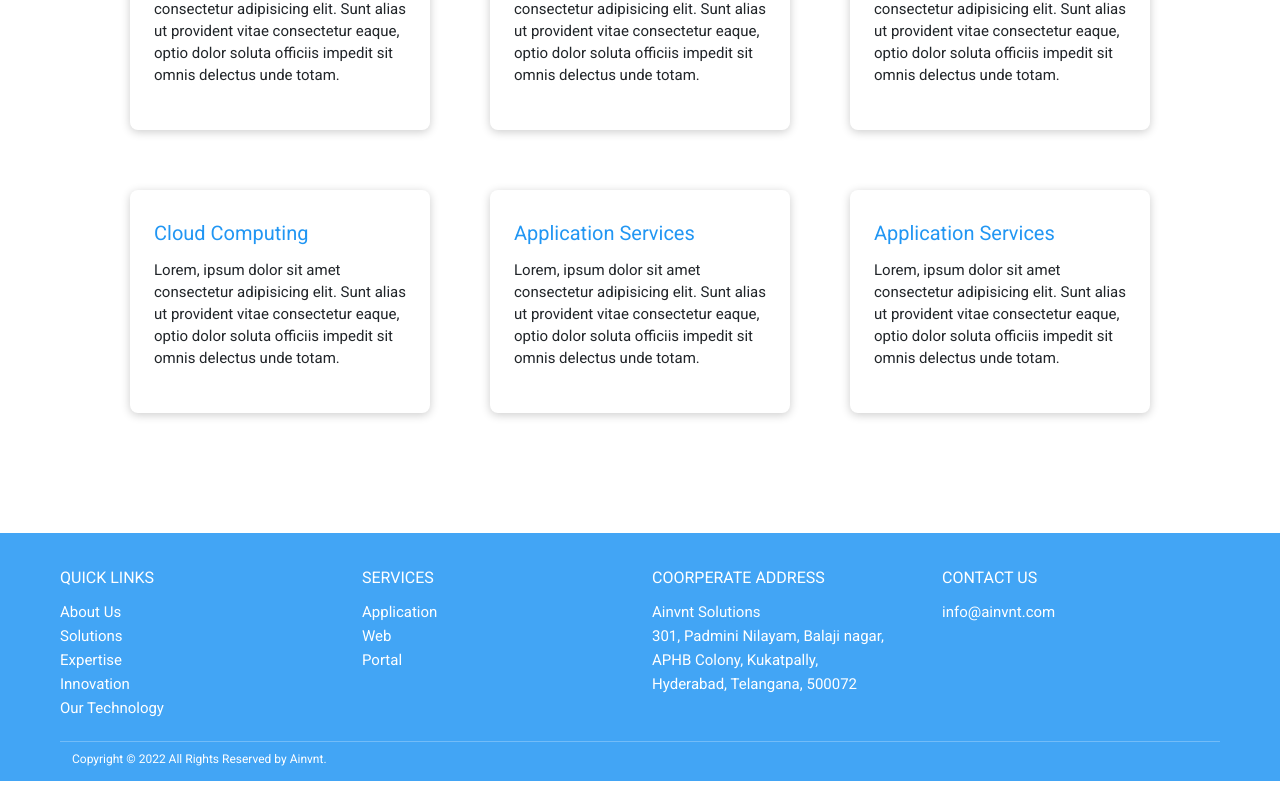
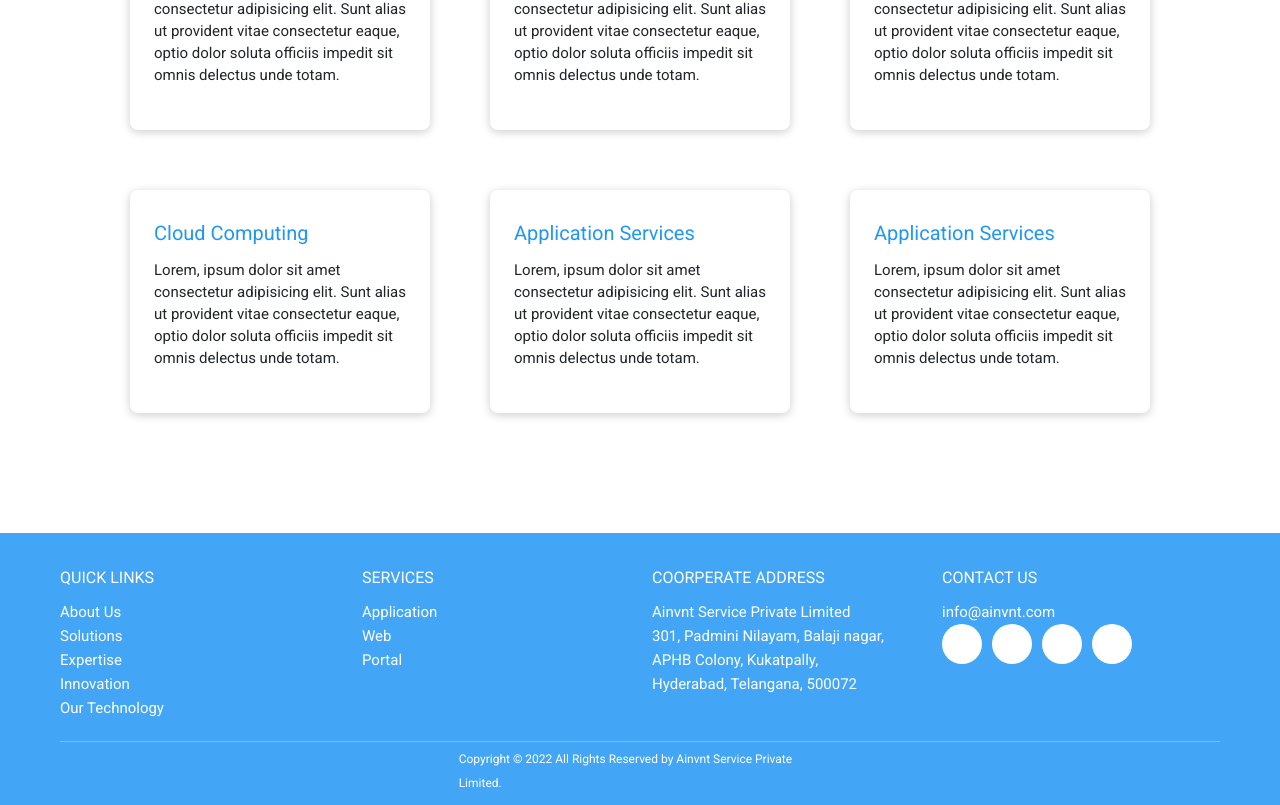
Before and after one commit to ainvnt/web-app, an Angular app: page /home in a window 1280 px wide. Shown: the part 1531-2336 px from the top of the page. Before the commit the page ends 2312 px from the top, so only its background shows below. Built offline with nearby package versions, Linux system fonts and the light colour scheme.

Commit message:
Company Name corrected

```diff
--- a/src/app/footer/footer.component.html
+++ b/src/app/footer/footer.component.html
@@ -2,6 +2,7 @@
 <footer class="site-footer">
   <div class="container-fluid p-0">
     <div class="row">
+
       <div class="col-xs-6 col-md-3 pl-0">
         <h6>Quick Links</h6>
         <ul class="footer-links">
@@ -22,25 +23,23 @@
         </ul>
       </div>
 
-
       <div class="col-xs-6 col-md-3">
         <h6>Coorperate Address</h6>
         <address>
-            <p>Ainvnt Solutions <br>301, Padmini Nilayam, Balaji nagar,<br> APHB Colony, Kukatpally, <br>Hyderabad, Telangana, 500072</p>
-
+          <p>Ainvnt Service Private Limited <br> 301, Padmini Nilayam, Balaji nagar,<br> APHB Colony, Kukatpally, <br>Hyderabad,
+            Telangana, 500072</p>
         </address>
       </div>
-
 
       <div class="col-xs-6 col-md-3 pr-0">
         <h6>Contact US</h6>
         <a href="mailto:info@ainvnt.com">info@ainvnt.com</a>
-            <!-- <ul class="social-icons">
+        <ul class="social-icons">
           <li><a class="facebook" href="#"><i class="fa fa-facebook"></i></a></li>
           <li><a class="twitter" href="#"><i class="fa fa-twitter"></i></a></li>
           <li><a class="dribbble" href="#"><i class="fa fa-dribbble"></i></a></li>
           <li><a class="linkedin" href="#"><i class="fa fa-linkedin"></i></a></li>
-              </ul> -->
+        </ul>
       </div>
     </div>
 
@@ -48,14 +47,14 @@
   </div>
   <div class="container-fluid p-0">
     <div class="row">
-        <div class="col-md-8 col-sm-6 col-xs-12">
+      <div class="col-md-4 col-sm-6 col-xs-12">
+      </div>
+      <div class="col-md-4 col-sm-6 col-xs-12">
         <p class="copyright-text">Copyright &copy; 2022 All Rights Reserved by
-            <a href="#">Ainvnt</a>.
+          <a href="#">Ainvnt Service Private Limited</a>.
         </p>
       </div>
-
       <div class="col-md-4 col-sm-6 col-xs-12">
-
       </div>
     </div>
   </div>
```
Lines whose indentation alone changed are shown as unchanged.
